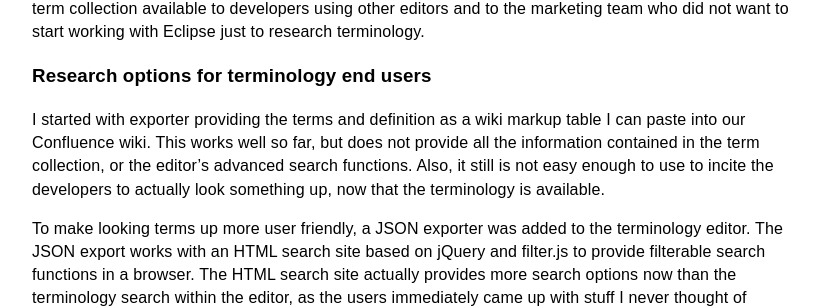
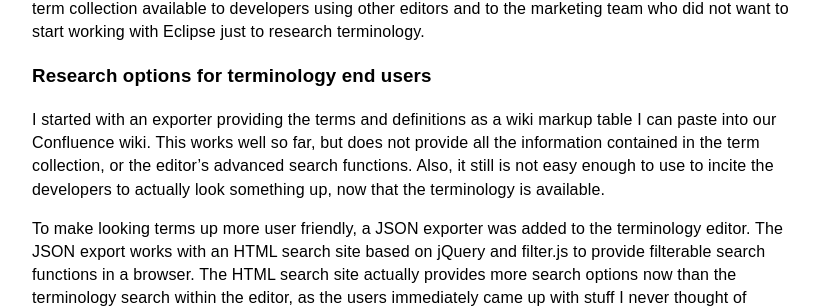
Before and after one commit to nittka/nittka.github.io, a Jekyll site: the page built from _posts/2014-11-02-Terminology-management-2.md, in a window 1280 px wide. Shown: the part 1210-1518 px from the top of the page, without its empty margins (224-1055 px from the left). Built offline with Jekyll 4.4.1, drawn with Linux system fonts in a browser that asks for light colours.

Commit message:
fix typos

```diff
--- a/_posts/2014-11-02-Terminology-management-2.md
+++ b/_posts/2014-11-02-Terminology-management-2.md
@@ -17,7 +17,7 @@ A sortable outline view and a searchable quick outline provide easy access to te
 This was enough for me and for those who use Eclipse Galileo or later, but I also needed to make the term collection available to developers using other editors and to the marketing team who did not want to start working with Eclipse just to research terminology.
 
 ### Research options for terminology end users
-I started with exporter providing the terms and definition as a wiki markup table I can paste into our Confluence wiki. This works well so far, but does not provide all the information contained in the term collection, or the editor's advanced search functions. Also, it still is not easy enough to use to incite the developers to actually look something up, now that the terminology is available.
+I started with an exporter providing the terms and definitions as a wiki markup table I can paste into our Confluence wiki. This works well so far, but does not provide all the information contained in the term collection, or the editor's advanced search functions. Also, it still is not easy enough to use to incite the developers to actually look something up, now that the terminology is available.
 
 To make looking terms up more user friendly, a JSON exporter was added to the terminology editor. The JSON export works with an HTML search site based on jQuery and filter.js to provide filterable search functions in a browser. The HTML search site actually provides more search options now than the terminology search within the editor, as the users immediately came up with stuff I never thought of needing, such as filtering the search by language - even though we only use two of them! :-)
 
```
Also changed, not shown: _posts/2014-10-28-Terminology-management-1.md (+2 -2 lines).
